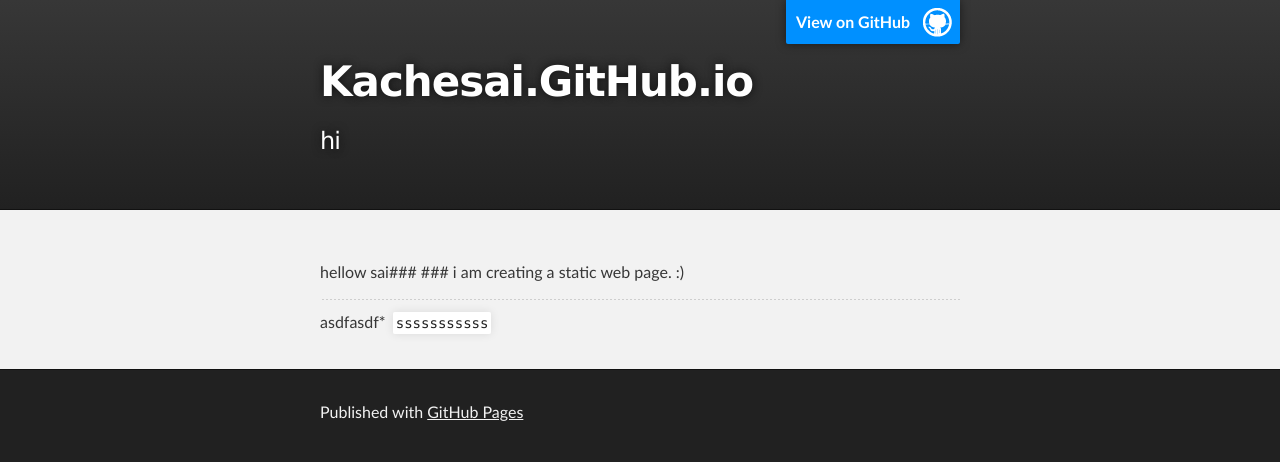
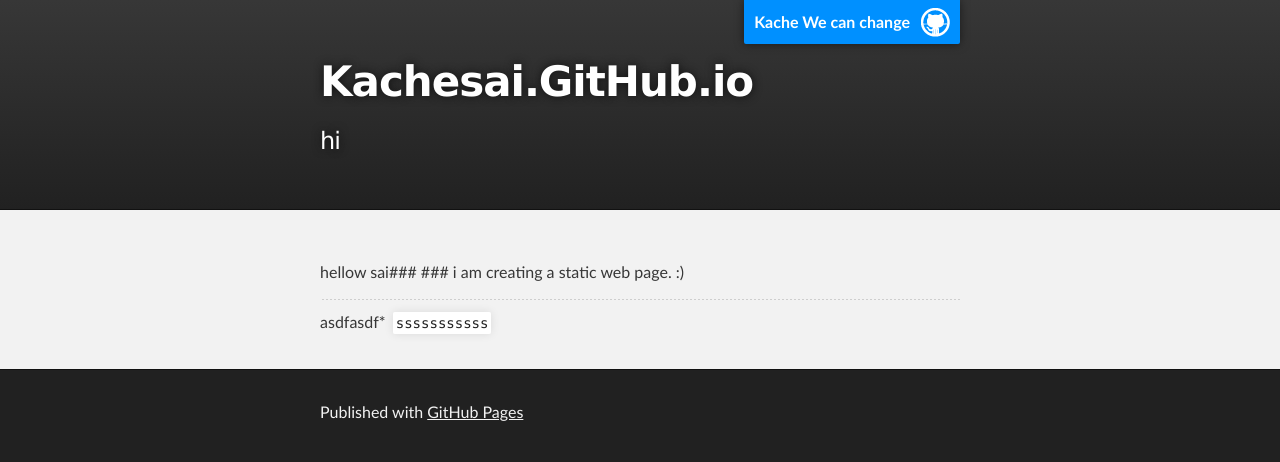
Before and after one commit to kachesai/kachesai.github.io, a plain HTML site: page index.html in a window 1280 px wide. Drawn offline with Linux system fonts and the light colour scheme.

Commit message:
Update index.html

```diff
--- a/index.html
+++ b/index.html
@@ -16,7 +16,7 @@
     <!-- HEADER -->
     <div id="header_wrap" class="outer">
         <header class="inner">
-          <a id="forkme_banner" href="https://github.com/kachesai">View on GitHub</a>
+          <a id="forkme_banner" href="https://github.com/kachesai">Kache We can change</a>
 
           <h1 id="project_title">Kachesai.GitHub.io</h1>
           <h2 id="project_tagline">hi</h2>
```
